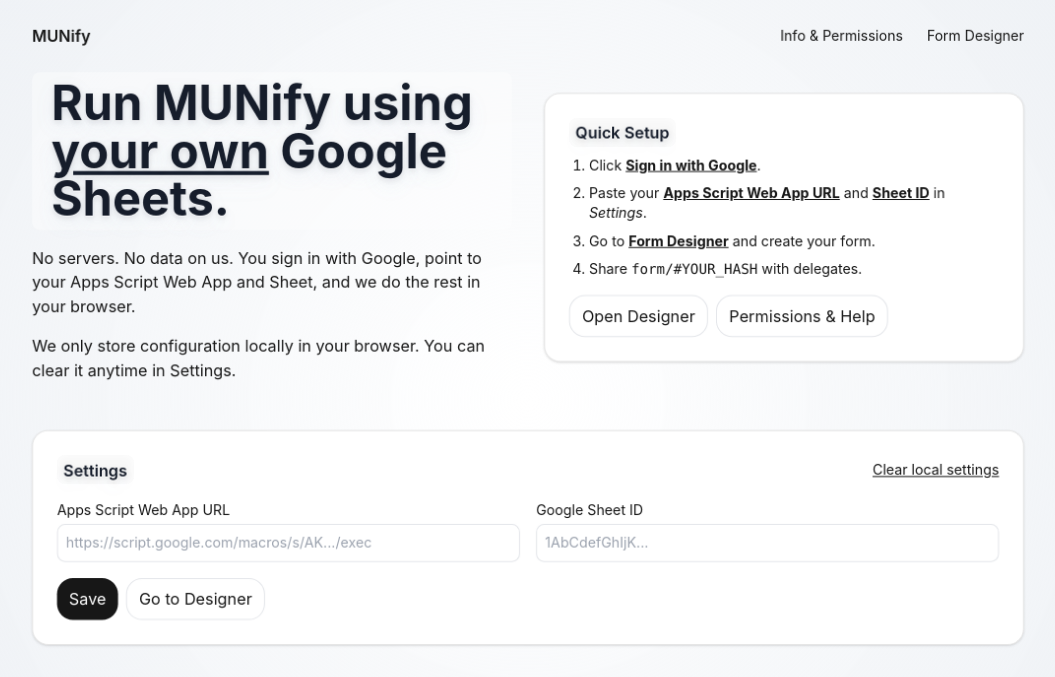
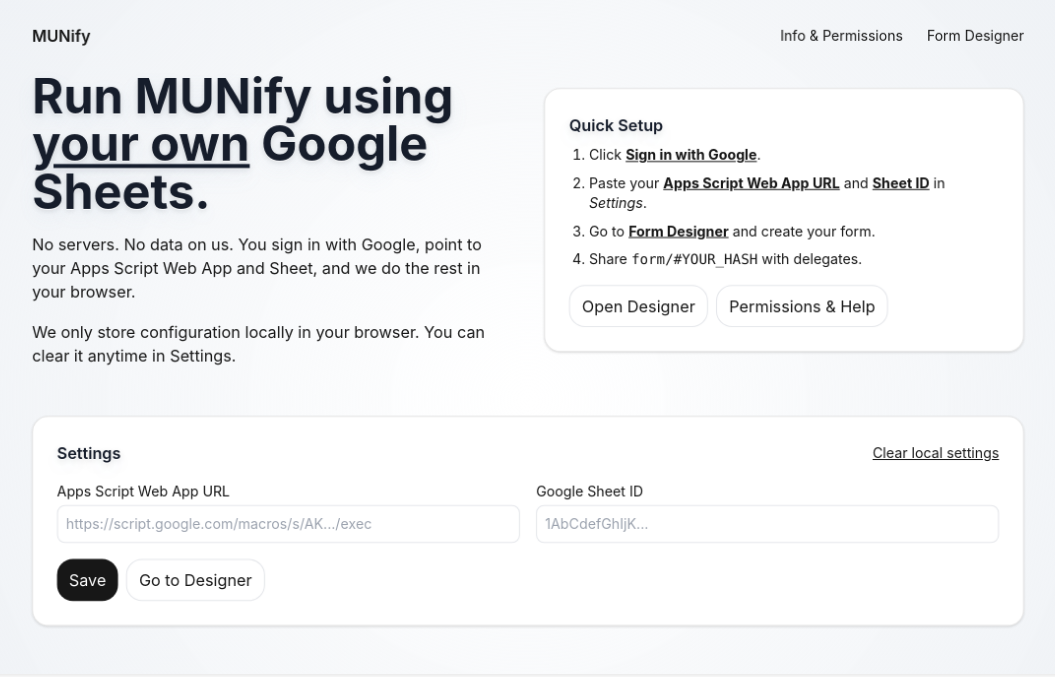
Before and after one commit to NagusameCS/MUNify, a website: page index.html in a window 1280 px wide. Shown: the top 677 px of the page, without its empty margins (112-1167 px from the left). Drawn offline with nearby package versions, Linux system fonts and the light colour scheme.

Commit message:
no more background

```diff
--- a/assets/css/style.css
+++ b/assets/css/style.css
@@ -86,14 +86,6 @@
 
 	-webkit-font-smoothing: antialiased;
 	-moz-osx-font-smoothing: grayscale;
-
-	/* new backdrop glass effect */
-	background: rgba(255,255,255,0.4); /* semi-transparent white */
-	backdrop-filter: blur(6px) saturate(160%) contrast(90%);
-	-webkit-backdrop-filter: blur(6px) saturate(160%) contrast(90%);
-	border-radius: 0.5rem;
-	padding: 0.15em 0.4em; /* minimal padding to avoid giant boxes */
-	display: inline-block;
 }
 
 /* Stronger variant for large hero titles */
```
